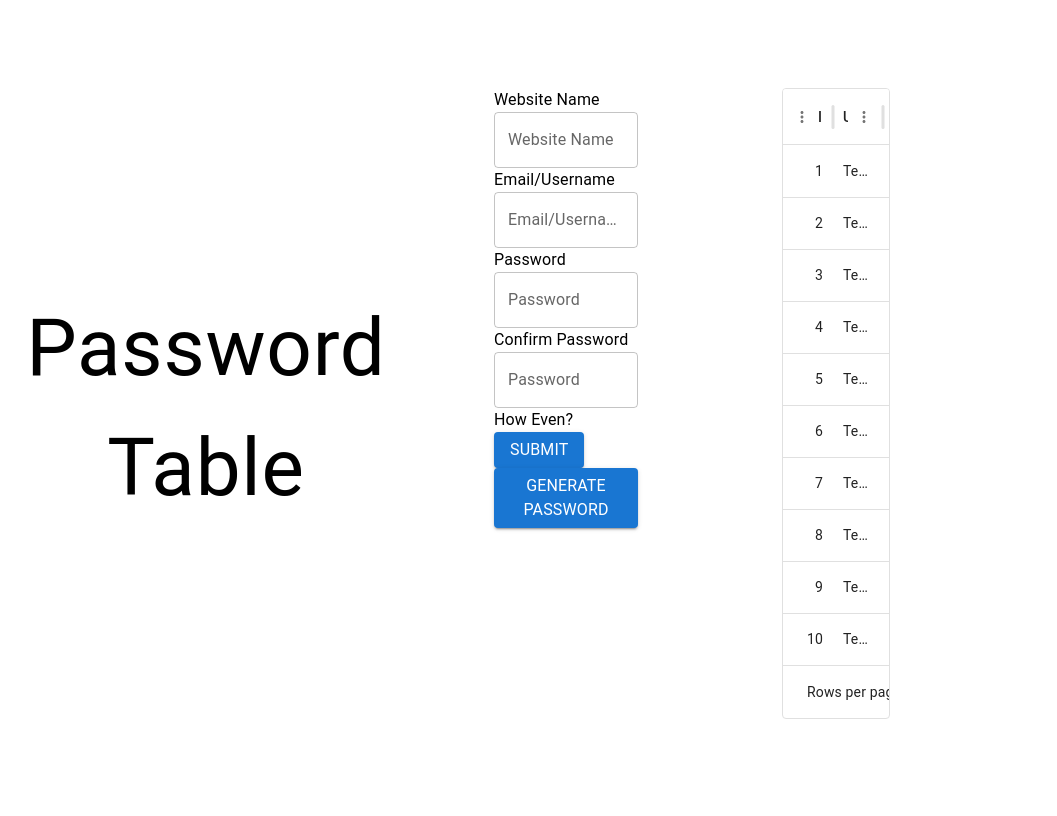
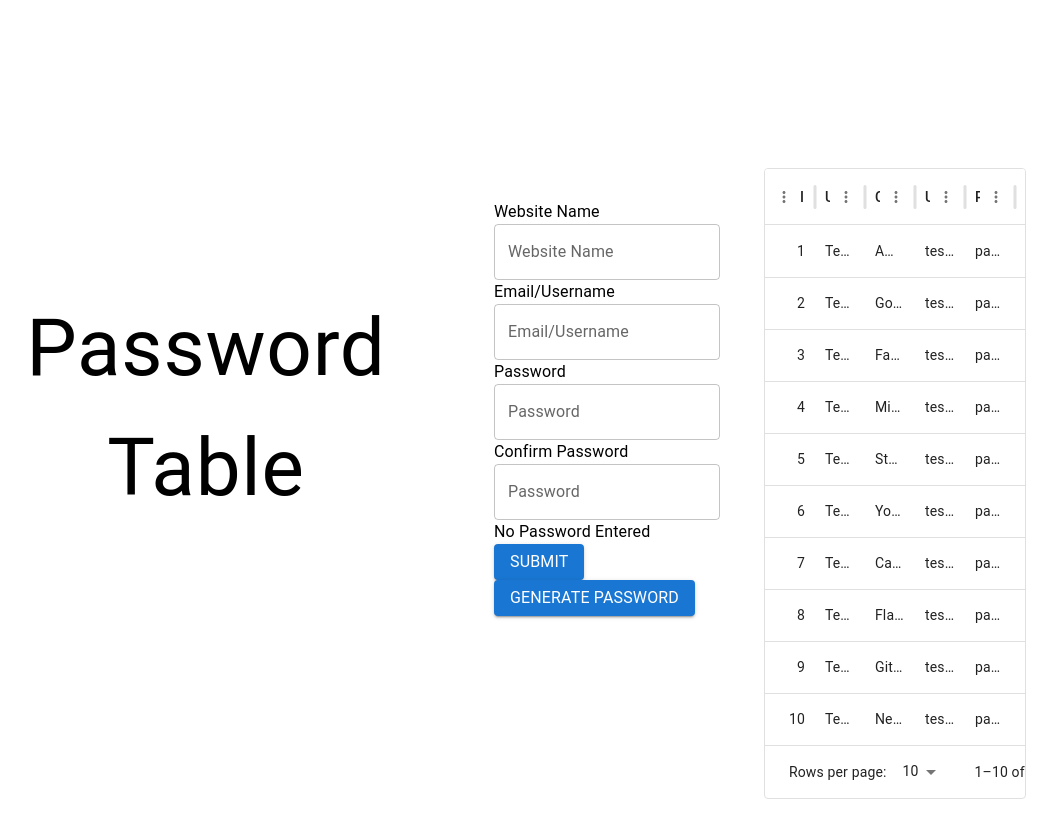
Before and after one commit to dbabusci/Info-Sec-Project, a React (Vite) app: page /landing in a window 1280 px wide. Shown: the whole page, without its empty margins (146-1203 px from the left). Built offline with nearby package versions, Linux system fonts and the light colour scheme.

Commit message:
Fixed buggy password generation/changed 'How Even?' to somthing more descriptive

```diff
--- a/src/components/New-Password-Form.jsx
+++ b/src/components/New-Password-Form.jsx
@@ -35,8 +35,9 @@ function NewPasswordForm(){
     }
 
     const handleGeneratePassword = () => {
-        setPassword(generatePassword());
-        setConfirmPassword(generatePassword());
+        let genPassword = generatePassword();
+        setPassword(genPassword);
+        setConfirmPassword(genPassword);
     }
 
     useEffect(() => {
--- a/src/components/Title.jsx
+++ b/src/components/Title.jsx
@@ -7,6 +7,7 @@ function Title({pageTitle}){
             justifyContent: "center",
             alignItems: "center",
             textAlign: "center",
+            width: "100%",
         }}>
             <Typography sx={{ fontSize: "10vh" }}>{pageTitle}</Typography>
         </Container>
--- a/src/methods/Password-Generator.js
+++ b/src/methods/Password-Generator.js
@@ -12,7 +12,7 @@ function generatePassword() {
     let numbers = "1234567890";
     let lowercase = "abcdefghijklmnopqrstuvwxyz";
     let uppercase = "ABCDEFGHIJKLMNOPQRSTUVWXYZ";
-    let symbols = "`~!@#$%^&*()_+-={}[]|\:';<>,.?/";
+    let symbols = "`~!@#$%^&_=|:;<>";
 
     let randomNumberIndex = Math.floor(Math.random() * numbers.length);
     let randomLowercaseIndex = Math.floor(Math.random() * lowercase.length);
--- a/src/methods/Password-Strength.js
+++ b/src/methods/Password-Strength.js
@@ -40,7 +40,7 @@ Takes in character and returns true or false if it is a symbol
 Probably exists but trivial to code
 */
 function isSymbol(character) {
-    let check = "`~!@#$%^&*()_+-={}[]|\:;<>,./?'";
+    let check = "`~!@#$%^&_=|:;<>";
     let exists = check.search(character);
     if(exists == -1) {return false;}
     else {return true;}
@@ -96,6 +96,7 @@ function passwordStrength(password) {
                 flagArray[3] = true;
                 break;
             default:
+                console.log(password[i]);
                 alert("Error: Not symbol, letter, or number????");
         }
     }
@@ -109,22 +110,16 @@ function passwordStrength(password) {
     switch(boxesTicked){
         case 1:
             return "Bad";
-            break;
         case 2:
             return "Bad";
-            break;
         case 3:
             return "OK";
-            break;
         case 4:
             return "OK";
-            break;
         case 5:
             return "Good";
-            break;
         default:
-            return "How Even?"
-            break;
+            return "No Password Entered"
     }
 }
 
--- a/src/style/password_table.css
+++ b/src/style/password_table.css
@@ -16,19 +16,23 @@
 }
 
 .utilities_container{
-    display: grid;
-    grid-template-columns: [new-password-start] 50% [password-table-start] 50% [column-end];
-    grid-template-rows: [row-start] 100% [row-end];
+    display: flex;
+    justify-content: center;
+    align-items: center;
     width: 100%;
     height: 80%;
 }
 
 .password_table_container{
-    width: 50%;
+    display: flex;
+    align-items: center;
+    justify-content: center;
     height: 100%;
 }
 
 .password_creater_container{
-    width: 50%;
+    display: flex;
+    align-items: center;
+    justify-content: center;
     height: 100%;
 }
```
